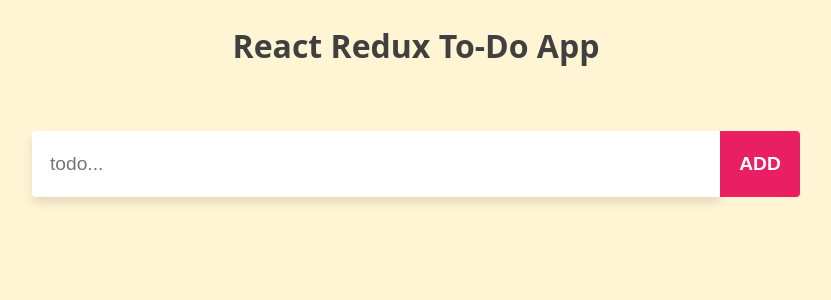
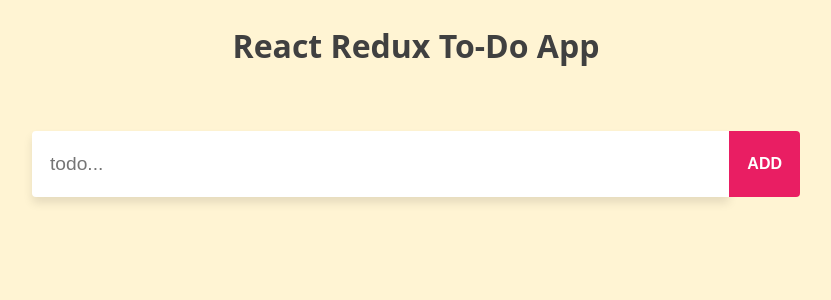
Before and after one commit to thisisadityarao/react-redux-todo-app, a React (Create React App) app: page / in a window 1280 px wide. Shown: the top 300 px of the page, without its empty margins (232-1063 px from the left). Built offline with nearby package versions, Linux system fonts and the light colour scheme.

Commit message:
Change min-width of form button to 65px.

```diff
--- a/src/components/TodoInput.js
+++ b/src/components/TodoInput.js
@@ -29,9 +29,9 @@
   border-radius: 0 4px 4px 0;
   outline: 0;
   cursor: pointer;
-  min-width: 80px;
+  min-width: 65px;
   font-weight: 700;
-  font-size: 1.2rem;
+  font-size: 1rem;
   padding: 22px 18px;
   background: #e91e63;
   transition: all 200ms ease-in;
```
